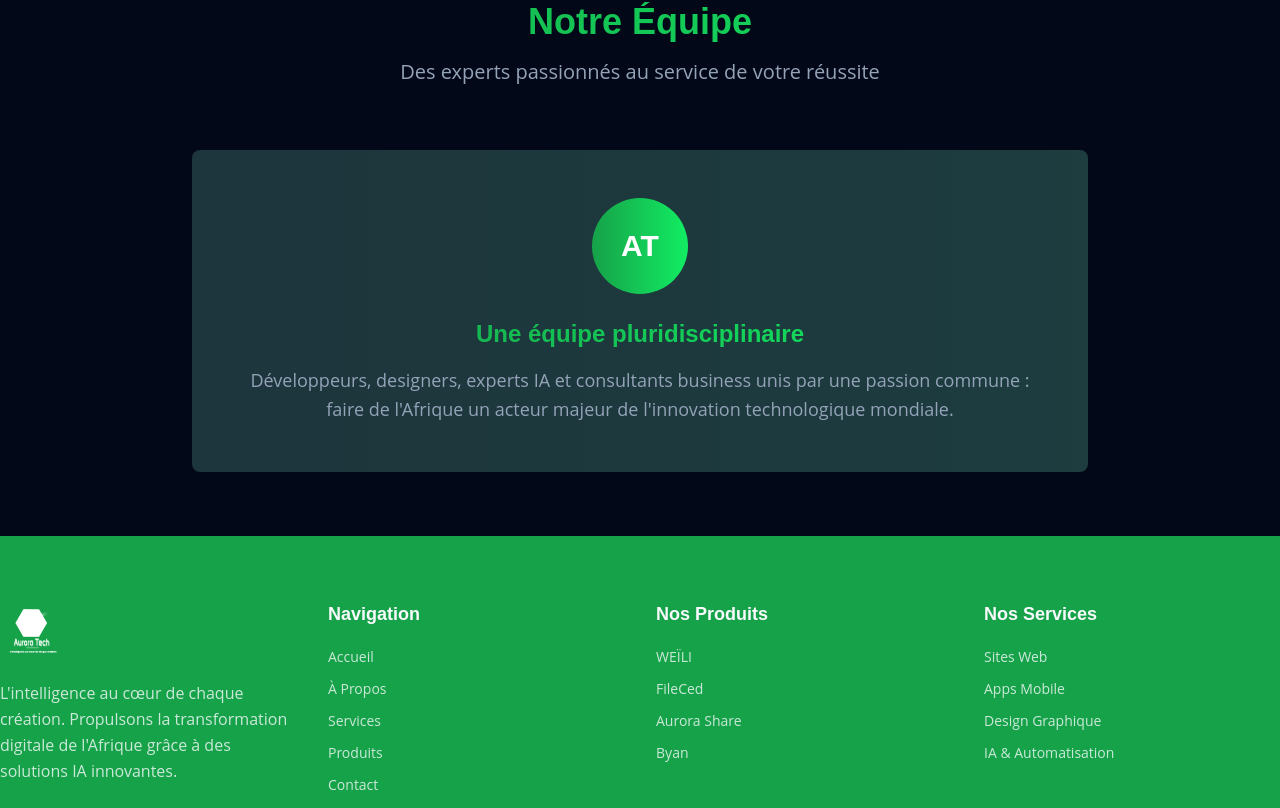
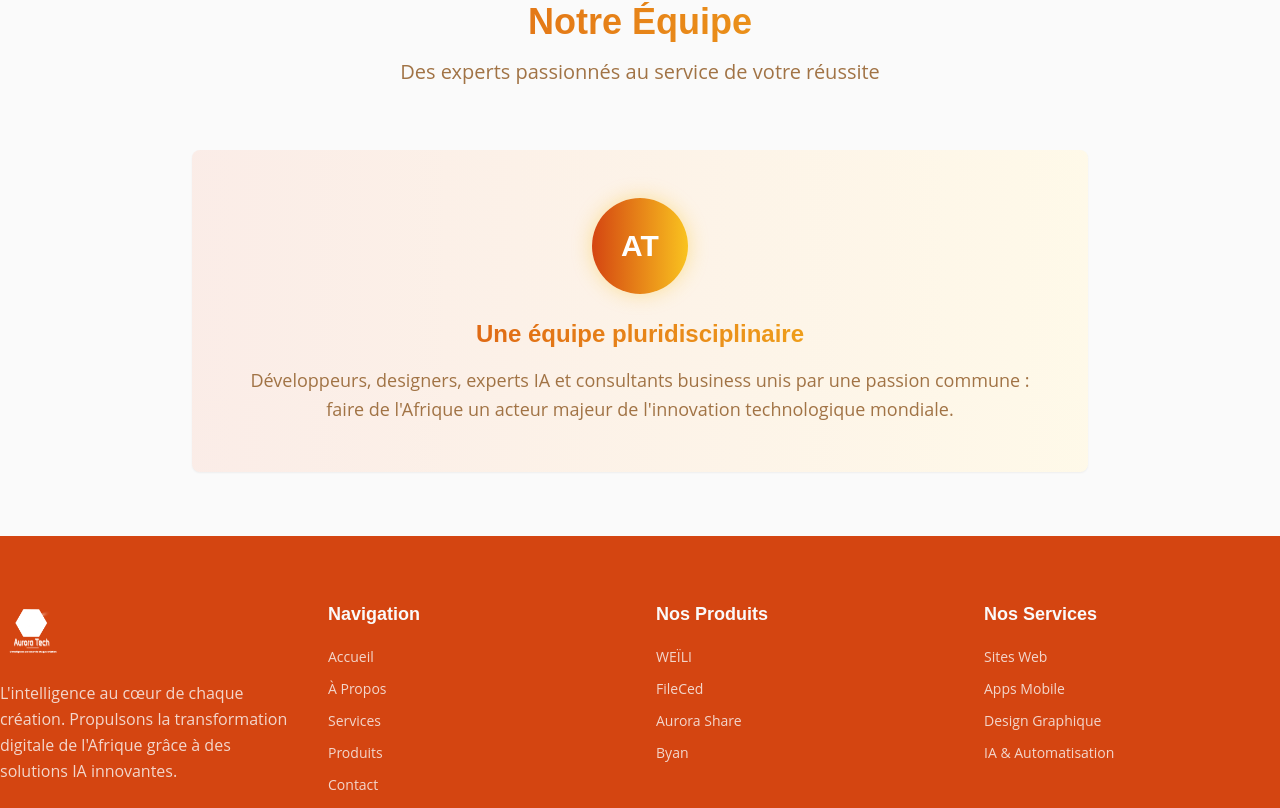
Before and after one commit to segrayeur/aurora-tech, a React (Vite) app: page /about in a window 1280 px wide. Shown: the part 1368-2176 px from the top of the page. Built offline with nearby package versions, Linux system fonts and the light colour scheme.

Commit message:
Reverted to commit 19f3a8f32b44b1e5842df94209f384507c13e4d2

```diff
--- a/package.json
+++ b/package.json
@@ -51,7 +51,6 @@
     "react": "^18.3.1",
     "react-day-picker": "^8.10.1",
     "react-dom": "^18.3.1",
-    "react-helmet": "^6.1.0",
     "react-hook-form": "^7.53.0",
     "react-resizable-panels": "^2.1.3",
     "react-router-dom": "^6.26.2",
--- a/src/components/Contact.tsx
+++ b/src/components/Contact.tsx
@@ -17,7 +17,7 @@ const Contact = () => {
     {
       icon: <Phone className="w-6 h-6" />,
       title: "Téléphone",
-      info: "+225 06 65 86 87 86",
+      info: "+225 05 65 86 87 86",
       subtitle: "Disponible 24h/7j"
     },
     {
--- a/src/components/ProductShowcase.tsx
+++ b/src/components/ProductShowcase.tsx
@@ -10,20 +10,26 @@ const ProductShowcase = () => {
     {
       icon: <BarChart3 className="w-8 h-8" />,
       name: "WEÏLI",
-      description: "Outil de gestion et organisation intelligente",
-      color: "from-primary to-accent"
+      description: "La plateforme de vente en ligne gratuite",
+      color: "from-african-terracotta to-african-earth"
     },
     {
       icon: <FolderOpen className="w-8 h-8" />,
       name: "FileCed",
-      description: "Application de sauvegarde en ligne",
-      color: "from-accent to-primary"
+      description: "Stockage cloud optimisé par IA",
+      color: "from-african-green to-african-earth"
     },
     {
       icon: <Share2 className="w-8 h-8" />,
-      name: "QuickJob CI",
-      description: "La plateforme qui connecte les jeunes aux opportunités de petits boulots",
-      color: "from-secondary to-accent"
+      name: "Aurora Share",
+      description: "Le partage à la vitesse de l'intelligence",
+      color: "from-african-gold to-african-sunset"
+    },
+    {
+      icon: <Bot className="w-8 h-8" />,
+      name: "Byan",
+      description: "Booste et création digitale",
+      color: "from-african-sunset to-african-terracotta"
     }
   ];
 
--- a/src/components/Services.tsx
+++ b/src/components/Services.tsx
@@ -9,45 +9,52 @@ const Services = () => {
   const services = [
     {
       icon: <Globe className="w-8 h-8" />,
-      domain: "Développement Web",
-      description: "Création de sites vitrines/e-commerce performants et modernes.",
+      domain: "Sites Web",
+      description: "Création de sites vitrines/e-commerce performants.",
       target: "PME, Startups",
-      color: "from-primary to-accent"
+      color: "from-blue-500 to-cyan-500"
+    },
+    {
+      icon: <FileText className="w-8 h-8" />,
+      domain: "Factures Proforma",
+      description: "Génération automatisée de documents professionnels.",
+      target: "TPE, Commerces",
+      color: "from-green-500 to-emerald-500"
     },
     {
       icon: <Smartphone className="w-8 h-8" />,
-      domain: "Applications Mobiles",
-      description: "Développement d'applications iOS et Android personnalisées.",
+      domain: "Apps Web/Mobile",
+      description: "Développement d'applications personnalisées (iOS, Android, Web).",
       target: "Startups, Grandes entreprises",
-      color: "from-accent to-primary"
+      color: "from-purple-500 to-violet-500"
     },
     {
       icon: <Monitor className="w-8 h-8" />,
-      domain: "Applications SaaS",
-      description: "Solutions logicielles en ligne adaptées à vos besoins.",
-      target: "Entreprises, Organisations",
-      color: "from-secondary to-accent"
-    },
-    {
-      icon: <FileText className="w-8 h-8" />,
-      domain: "Logiciels Web/Mobile",
-      description: "Applications web et mobiles sur mesure.",
-      target: "Administrations, PME",
-      color: "from-primary to-secondary"
+      domain: "Logiciels Sur Mesure",
+      description: "Solutions logicielles adaptées à vos processus métiers.",
+      target: "Administrations, Écoles",
+      color: "from-orange-500 to-amber-500"
     },
     {
       icon: <Palette className="w-8 h-8" />,
       domain: "Design Graphique",
-      description: "Création de logos, identités visuelles et supports marketing.",
+      description: "Création de logos, flyers, affiches percutants.",
       target: "Tous secteurs",
-      color: "from-accent to-secondary"
+      color: "from-pink-500 to-rose-500"
     },
     {
       icon: <Camera className="w-8 h-8" />,
-      domain: "Montage Vidéo",
-      description: "Services professionnels de montage et post-production vidéo.",
-      target: "Créateurs, Entreprises",
-      color: "from-secondary to-primary"
+      domain: "Photo & Vidéo",
+      description: "Services professionnels de photographie et montage vidéo.",
+      target: "Événements, Campagnes marketing",
+      color: "from-indigo-500 to-blue-500"
+    },
+    {
+      icon: <Bot className="w-8 h-8" />,
+      domain: "IA & Automatisation",
+      description: "Solutions d'intelligence artificielle pour optimiser vos tâches.",
+      target: "Grandes entreprises, Industrie",
+      color: "from-red-500 to-orange-500"
     }
   ];
 
--- a/src/components/SocialLinks.tsx
+++ /dev/null
@@ -1,43 +0,0 @@
-import { Facebook, Instagram, Music } from 'lucide-react';
-
-const SocialLinks = () => {
-  const socials = [
-    {
-      icon: <Facebook className="w-5 h-5" />,
-      name: "Facebook",
-      url: "https://facebook.com/auroratech2222",
-      color: "hover:text-blue-600"
-    },
-    {
-      icon: <Instagram className="w-5 h-5" />,
-      name: "Instagram",
-      url: "https://instagram.com/segrayeur_officiel",
-      color: "hover:text-pink-600"
-    },
-    {
-      icon: <Music className="w-5 h-5" />,
-      name: "TikTok",
-      url: "https://tiktok.com/@segrayeur_officiel",
-      color: "hover:text-gray-800"
-    }
-  ];
-
-  return (
-    <div className="flex gap-4">
-      {socials.map((social, index) => (
-        <a
-          key={index}
-          href={social.url}
-          target="_blank"
-          rel="noopener noreferrer"
-          className={`p-3 bg-secondary rounded-full text-foreground transition-all duration-300 hover:scale-110 ${social.color}`}
-          aria-label={`Suivre Aurora Tech sur ${social.name}`}
-        >
-          {social.icon}
-        </a>
-      ))}
-    </div>
-  );
-};
-
-export default SocialLinks;
--- a/src/components/WhatsAppButton.tsx
+++ /dev/null
@@ -1,23 +0,0 @@
-import { MessageCircle } from 'lucide-react';
-
-const WhatsAppButton = () => {
-  const phoneNumber = "+2250665868786";
-  const message = "Bonjour Aurora Tech, je souhaite en savoir plus sur vos services !";
-
-  const handleWhatsAppClick = () => {
-    const url = `https://wa.me/${phoneNumber.replace(/\+/g, '')}?text=${encodeURIComponent(message)}`;
-    window.open(url, '_blank');
-  };
-
-  return (
-    <button
-      onClick={handleWhatsAppClick}
-      className="fixed bottom-6 right-6 z-50 bg-green-500 hover:bg-green-600 text-white p-4 rounded-full shadow-lg hover:shadow-xl transition-all duration-300 hover:scale-110 animate-pulse"
-      aria-label="Contacter via WhatsApp"
-    >
-      <MessageCircle className="w-6 h-6" />
-    </button>
-  );
-};
-
-export default WhatsAppButton;
--- a/src/index.css
+++ b/src/index.css
@@ -8,49 +8,50 @@
 
 @layer base {
   :root {
-    /* Aurora Tech Colors - Dark Futuristic Theme */
-    --aurora-neon: 142 86% 50%;       /* #00ff88 - Vert néon */
-    --aurora-glow: 142 100% 60%;      /* #00ff99 - Éclat vert */
-    --aurora-dark: 222 84% 4.9%;      /* #0a0a0a - Noir profond */
-    --aurora-accent: 180 100% 50%;    /* #00ffff - Cyan */
+    /* Traditional African Colors */
+    --african-terracotta: 16 85% 45%;      /* #C8622D - Terre cuite africaine */
+    --african-gold: 45 95% 55%;            /* #E6B454 - Or africain */
+    --african-earth: 30 60% 35%;           /* #8B5A2B - Terre d'Afrique */
+    --african-green: 120 40% 30%;          /* #4D8B4D - Vert baobab */
+    --african-sunset: 25 90% 55%;          /* #E67E22 - Coucher de soleil */
 
-    /* Design System Colors - Dark Mode */
-    --background: 222 84% 4.9%;       /* Dark background */
-    --foreground: 210 40% 98%;        /* Light text */
+    /* Design System Colors */
+    --background: 0 0% 98%;
+    --foreground: 223 84% 15%;
 
-    --card: 217 32.6% 17.5%;          /* Dark card */
-    --card-foreground: 210 40% 98%;
+    --card: 0 0% 100%;
+    --card-foreground: 223 84% 15%;
 
-    --popover: 222 84% 4.9%;
-    --popover-foreground: 210 40% 98%;
+    --popover: 0 0% 100%;
+    --popover-foreground: 223 84% 15%;
 
-    --primary: 142 76% 36%;           /* Aurora Green */
-    --primary-foreground: 210 40% 98%;
+    --primary: 16 85% 45%;            /* African Terracotta */
+    --primary-foreground: 0 0% 98%;
 
-    --secondary: 217 32.6% 17.5%;     /* Dark secondary */
-    --secondary-foreground: 210 40% 98%;
+    --secondary: 30 60% 90%;          /* Light earth tone */
+    --secondary-foreground: 30 60% 35%;
 
-    --muted: 217 32.6% 17.5%;
-    --muted-foreground: 215 20.2% 65.1%;
+    --muted: 30 30% 92%;
+    --muted-foreground: 30 40% 45%;
 
-    --accent: 142 86% 50%;            /* Neon Green */
-    --accent-foreground: 222 84% 4.9%;
+    --accent: 45 95% 55%;             /* African Gold */
+    --accent-foreground: 30 60% 15%;
 
-    --destructive: 0 62.8% 30.6%;
-    --destructive-foreground: 210 40% 98%;
+    --destructive: 0 84.2% 60.2%;
+    --destructive-foreground: 0 0% 98%;
 
-    --border: 217 32.6% 17.5%;
-    --input: 217 32.6% 17.5%;
-    --ring: 142 76% 36%;
+    --border: 223 20% 88%;
+    --input: 223 20% 90%;
+    --ring: 16 85% 45%;
 
-    /* Aurora Design Tokens */
-    --gradient-primary: linear-gradient(135deg, hsl(var(--aurora-neon)), hsl(var(--aurora-glow)));
-    --gradient-accent: linear-gradient(135deg, hsl(var(--aurora-accent)), hsl(var(--aurora-neon)));
-    --gradient-hero: linear-gradient(135deg, hsl(var(--aurora-dark)) 0%, hsl(var(--aurora-neon)) 100%);
-    --gradient-aurora: linear-gradient(45deg, hsl(var(--aurora-neon)), hsl(var(--aurora-accent)), hsl(var(--aurora-glow)));
+    /* African Design Tokens */
+    --gradient-primary: linear-gradient(135deg, hsl(var(--african-terracotta)), hsl(var(--african-earth)));
+    --gradient-accent: linear-gradient(135deg, hsl(var(--african-gold)), hsl(var(--african-sunset)));
+    --gradient-hero: linear-gradient(135deg, hsl(var(--african-terracotta)) 0%, hsl(var(--african-gold)) 100%);
+    --gradient-african: linear-gradient(45deg, hsl(var(--african-terracotta)), hsl(var(--african-gold)), hsl(var(--african-green)));
 
-    --shadow-neon: 0 0 20px hsl(var(--aurora-neon) / 0.5);
-    --shadow-glow: 0 0 40px hsl(var(--aurora-glow) / 0.3);
+    --shadow-african: 0 10px 40px -15px hsl(var(--african-terracotta) / 0.4);
+    --shadow-golden: 0 0 30px hsl(var(--african-gold) / 0.3);
 
     --transition-smooth: all 0.3s cubic-bezier(0.4, 0, 0.2, 1);
 
@@ -134,11 +135,11 @@
   }
 
   .tech-shadow {
-    box-shadow: var(--shadow-neon);
+    box-shadow: var(--shadow-african);
   }
 
   .glow-effect {
-    box-shadow: var(--shadow-glow);
+    box-shadow: var(--shadow-golden);
   }
 
   .btn-hero {
--- a/src/pages/About.tsx
+++ b/src/pages/About.tsx
@@ -1,8 +1,5 @@
-import { Helmet } from 'react-helmet';
 import Header from '@/components/Header';
 import Footer from '@/components/Footer';
-import GrowthChart from '@/components/GrowthChart';
-import WhatsAppButton from '@/components/WhatsAppButton';
 import { Card, CardContent } from '@/components/ui/card';
 import { Users, Target, Award, Zap } from 'lucide-react';
 
```
Also changed, not shown: src/components/GrowthChart.tsx (deleted, +0 -48 lines), src/components/Hero.tsx (+2 -12 lines), src/pages/Index.tsx (+1 -18 lines), public/lovable-uploads/f27617a5-778e-440a-a87a-5cf8f5c0a1be.png (deleted), 1 other file (tests, documents, lock files or other folders).
